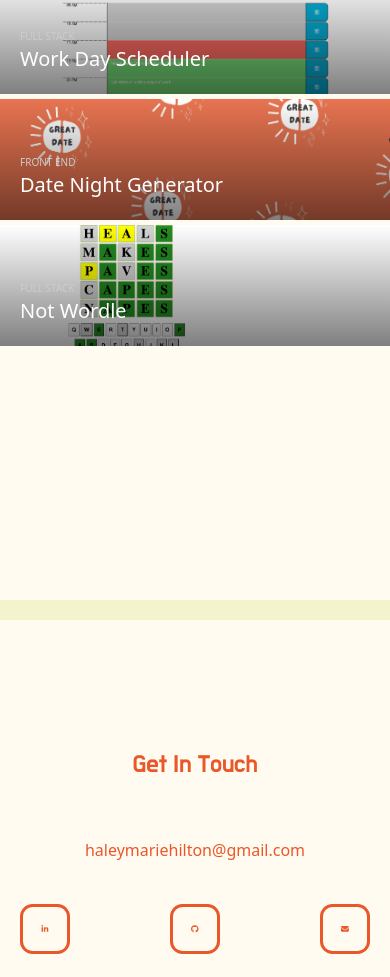
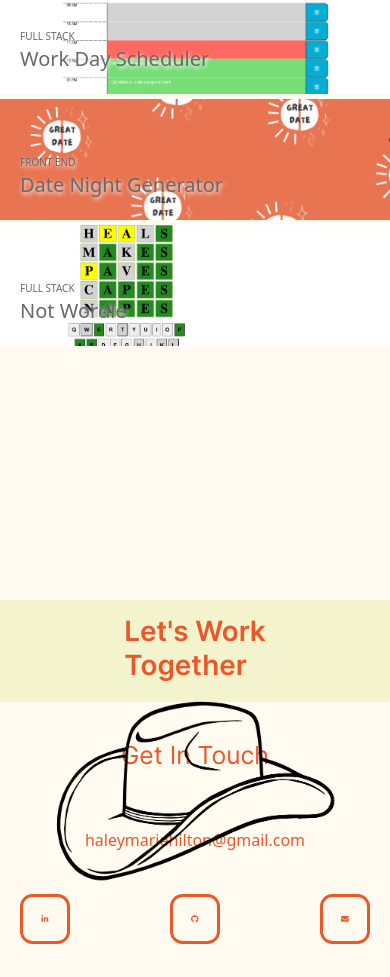
Before and after one commit to haleyhilton/HZ-React-Portfolio, a React (Create React App) app in the folder hz-react-portfolio/: page / in a window 390 px wide. Shown: the part 1099-2076 px from the top of the page. Built offline with nearby package versions, Linux system fonts and the light colour scheme.

Commit message:
need to clean up file structure and eliminate unused components. Last thing to do is hook up hrefs and make mobile responsive

```diff
--- a/hz-react-portfolio/src/App.js
+++ b/hz-react-portfolio/src/App.js
@@ -7,6 +7,8 @@ import Projects from "./components/Projects/Project";
 import Contact from "./components/About/Contact";
 import Footer from "./components/Topbottom/Footer";
 import Grid from "./components/Grid/Grid"
+import FooterMast from "./components/Topbottom/FooterMast";
+
 // import Resume from './components/Resume';
 // function createMastText () {
 //   let addr = window.location.href.split("/")
@@ -52,6 +54,7 @@ function App()  {
         // {renderPage()} */}
         <About />
         <Grid />
+        <FooterMast />
         <Footer />
       </div>
 
--- a/hz-react-portfolio/src/components/Grid/styles.css
+++ b/hz-react-portfolio/src/components/Grid/styles.css
@@ -21,8 +21,9 @@ html {
   background-color: #222;
 } */
 
-body {
-  background-color: white;
+.body {
+  color: dimgray;
+    text-shadow: 1px 2px 4px white;
 }
 
 /* a {
@@ -36,11 +37,7 @@ color: #ea5729
 }
 
 .main-container {
-  /* width: 90vw;
-  max-width: 1140px;
-  min-height: 100vh;
-  margin: 0 auto;
-  padding: 80px 0; */
+
 min-height: 100vh;
 background-color: #FFFBF1;
 
@@ -91,12 +88,12 @@ padding-top: 13vw;
 .gradient {
   width: 100%;
   height: 100%;
-  background: linear-gradient(
+  /* background: linear-gradient(
     180deg,
     rgba(0, 0, 0, 0) 0%,
     rgba(0, 0, 0, 0.25) 50%,
     rgba(0, 0, 0, 0.5) 100%
-  );
+  ); */
 }
 
 .text-container {
@@ -111,7 +108,10 @@ padding-top: 13vw;
 .label {
   font-size: 10px;
   text-transform: uppercase;
-  color: #ccc;
+  /* color: #ccc; */
+  color: dimgray;
+    /* text-shadow: (0 0 black); */
+    text-shadow: 1px 2px 4px white;
 }
 
 @media (max-width: 900px) {
--- a/hz-react-portfolio/src/components/Topbottom/Footer.css
+++ b/hz-react-portfolio/src/components/Topbottom/Footer.css
@@ -1,10 +1,39 @@
+/* Footer Masthead 'Lets Work Together section'*/
+
+h1 {
+  font-family: 'Inter-SemiBold';
+    color: #EA5729;
+    padding-top: 4vw;
+    padding-bottom: 5vw;
+}
+
+.footer-masthead {
+  display: flex;
+  flex-direction: column;
+  align-items: center;
+  height: 21vw;
+}
+
+.cowboy-hat {
+  width: 300px;
+  position: relative;
+  top: -18px;
+}
+
+/* Start Footer section */
+
+.footer-title {
+  font-family: 'Inter-Regular';
+  color: #EA5729;
+  margin-top: 10vw;
+  margin-bottom: 10px;
+  padding-top: 0px;
+}
+
 .socialLinks {
   display: flex;
   flex-direction: column;
-  /* justify-content: center; */
-  /* bottom: 0; */
   background-color: #FFFBF1;
-  /* width: 100%; */
   margin-top: 20px;
   color: #EA5729;
   }
--- a/hz-react-portfolio/src/components/Topbottom/Footer.js
+++ b/hz-react-portfolio/src/components/Topbottom/Footer.js
@@ -7,7 +7,7 @@ function Footer () {
       <div>
        <footer className="footer text-center socialLinks">
 
-        <h2>Get In Touch</h2><br /><br />
+        <h2 className='footer-title'>Get In Touch</h2><br /><br />
         <a className='footer-email' href=" mailto: haleymariehilton@gmail.com">haleymariehilton@gmail.com</a>
                 <div className="links">
                     <a className="btn btn-outline-light btn-social" href="https://linkedin.com/in/haleyhilton"><i
--- /dev/null
+++ b/hz-react-portfolio/src/components/Topbottom/FooterMast.js
@@ -0,0 +1,12 @@
+import "./Footer.css";
+import cowboy from "../../images/hat.png"
+
+
+export default function FooterMast() {
+    return (
+      <div className="footer-masthead">
+        <h1> Let's Work <br /> Together </h1>
+        <img className='cowboy-hat' src={cowboy} alt="cowboy hat icon"/>
+      </div>
+    );
+  }
```
Also changed, not shown: hz-react-portfolio/src/images/hat.png (added), hz-react-portfolio/src/images/mock-up.png (added).
